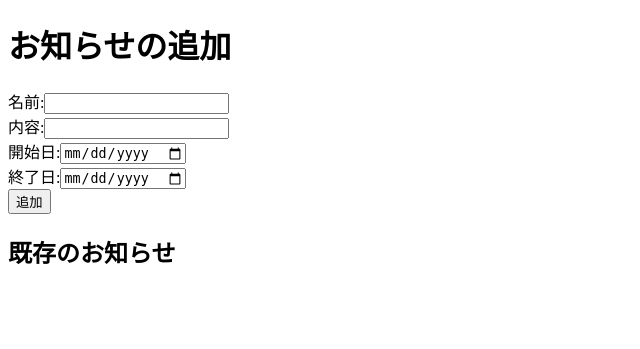
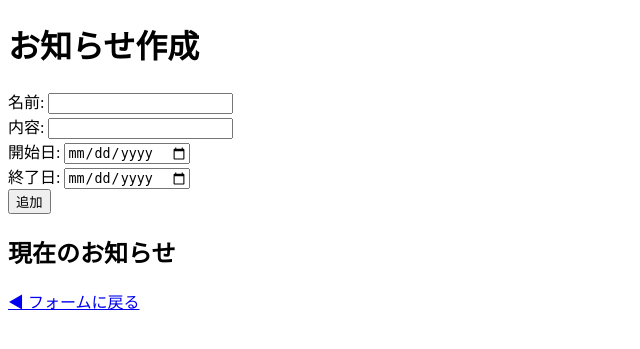
Before and after one commit to syunki-16/skip-meals-app, a Flask app: page /announce in a window 1280 px wide. Shown: the top 349 px of the page, without its empty margins (0-640 px from the left). Run offline with Flask 3, Linux system fonts and the light colour scheme.

Commit message:
Update announce.html

```diff
--- a/templates/announce.html
+++ b/templates/announce.html
@@ -5,26 +5,28 @@
   <title>お知らせ管理</title>
 </head>
 <body>
-  <h1>お知らせの追加</h1>
+  <h1>お知らせ作成</h1>
   <form method="POST">
-    <label>名前:</label><input type="text" name="author"><br>
-    <label>内容:</label><input type="text" name="message"><br>
-    <label>開始日:</label><input type="date" name="start"><br>
-    <label>終了日:</label><input type="date" name="end"><br>
+    名前: <input type="text" name="author" required><br>
+    内容: <input type="text" name="message" required><br>
+    開始日: <input type="date" name="start" required><br>
+    終了日: <input type="date" name="end" required><br>
     <button type="submit">追加</button>
   </form>
 
-  <h2>既存のお知らせ</h2>
+  <h2>現在のお知らせ</h2>
   <ul>
     {% for ann in announcements %}
       <li>
-        {{ ann["author"] }}: {{ ann["message"] }}（{{ ann["start"] }}〜{{ ann["end"] }}）
-        <form method="POST" action="/announce/delete" style="display:inline">
+        {{ ann.author }}（{{ ann.start }}〜{{ ann.end }}）: {{ ann.message }}
+        <form method="POST" action="/announce/delete" style="display:inline;">
           <input type="hidden" name="index" value="{{ loop.index0 }}">
           <button type="submit">削除</button>
         </form>
       </li>
     {% endfor %}
   </ul>
+
+  <p><a href="/form">◀ フォームに戻る</a></p>
 </body>
 </html>
```
